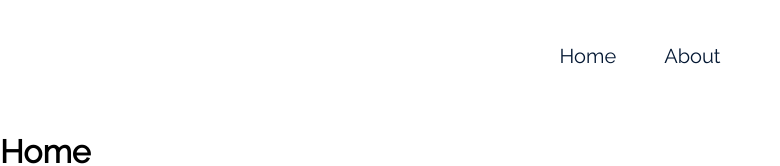
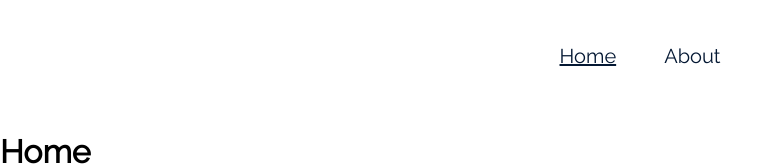
Before and after one commit to alexandrehalas/react-router-feeds, a React (Create React App) app: page / in a window 1280 px wide. Shown: the top 166 px of the page, without its empty margins (0-780 px from the left). Built offline with nearby package versions, Linux system fonts and the light colour scheme.

Commit message:
Componente MenuLink

```diff
--- a/src/componentes/Menu/Menu.module.css
+++ b/src/componentes/Menu/Menu.module.css
@@ -6,12 +6,6 @@
     column-gap: 3rem;
 }
 
-.link {
-    font-size: 1.25rem;
-    line-height: 1.5rem;
-    color: var(--cor-fonte-principal);
-}
-
 @media (max-width: 744px) {
     .navegacao {
         height: 72px;
--- a/src/componentes/Menu/index.jsx
+++ b/src/componentes/Menu/index.jsx
@@ -1,17 +1,17 @@
-import React from 'react'
-import { Link } from 'react-router-dom'
-import styles from './Menu.module.css'
+import React from 'react';
+import MenuLink from '../MenuLink';
+import styles from './Menu.module.css';
 
 export default function Menu() {
     return (
         <header>
             <nav className={styles.navegacao}>
-                <Link className={styles.link} to='/'>
+                <MenuLink to={'/'}>
                     Home
-                </Link>
-                <Link className={styles.link} to='/about'>
+                </MenuLink>
+                <MenuLink to={'/about'}>
                     About
-                </Link>
+                </MenuLink>
             </nav>
         </header>
     )
--- /dev/null
+++ b/src/componentes/MenuLink/MenuLink.module.css
@@ -0,0 +1,9 @@
+.link {
+    font-size: 1.25rem;
+    line-height: 1.5rem;
+    color: var(--cor-fonte-principal);
+}
+
+.selectedLink {
+    text-decoration: underline;
+}
--- /dev/null
+++ b/src/componentes/MenuLink/index.jsx
@@ -0,0 +1,14 @@
+import React from 'react';
+import { Link, useLocation } from 'react-router-dom';
+import styles from './MenuLink.module.css';
+
+export default function MenuLink({ children, to }) {
+
+    const location = useLocation();
+
+    return (
+        <Link className={`${styles.link} ${location.pathname === to ? styles.selectedLink : ''}`} to={to}>
+            {children}
+        </Link>
+    )
+}
```
